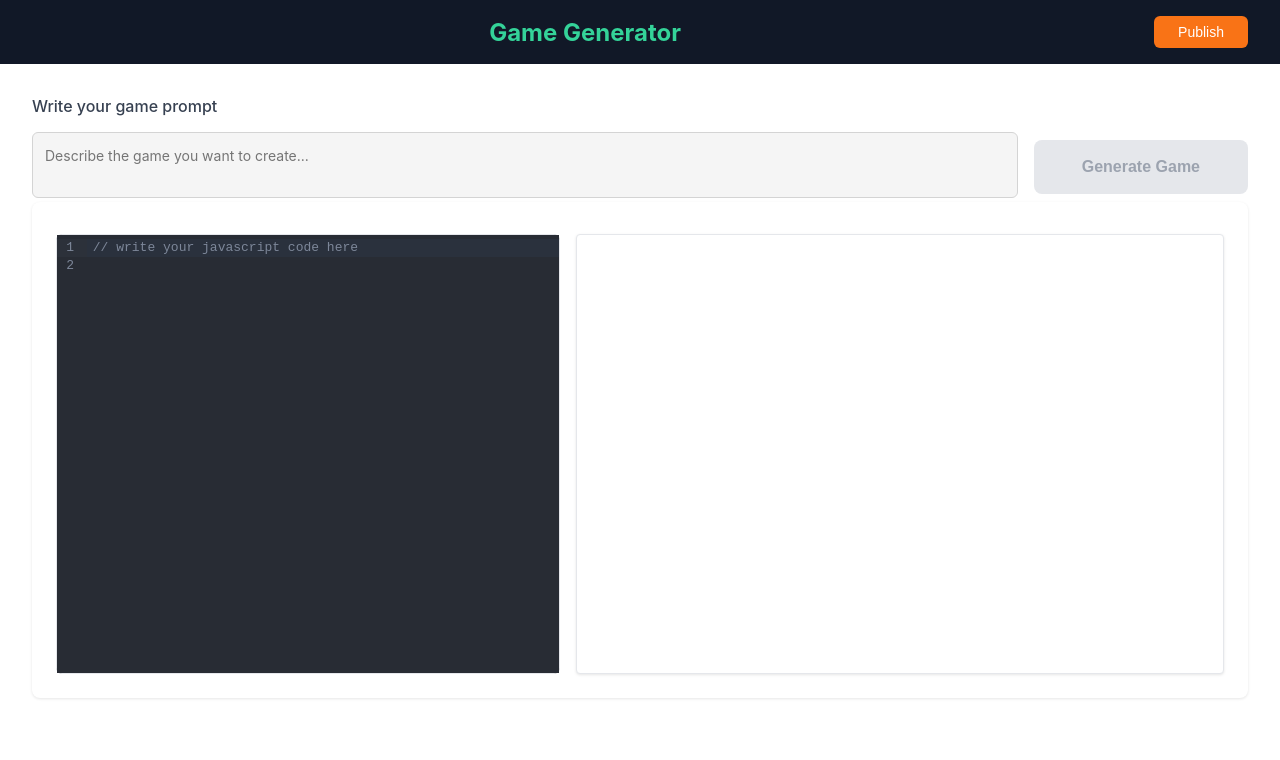
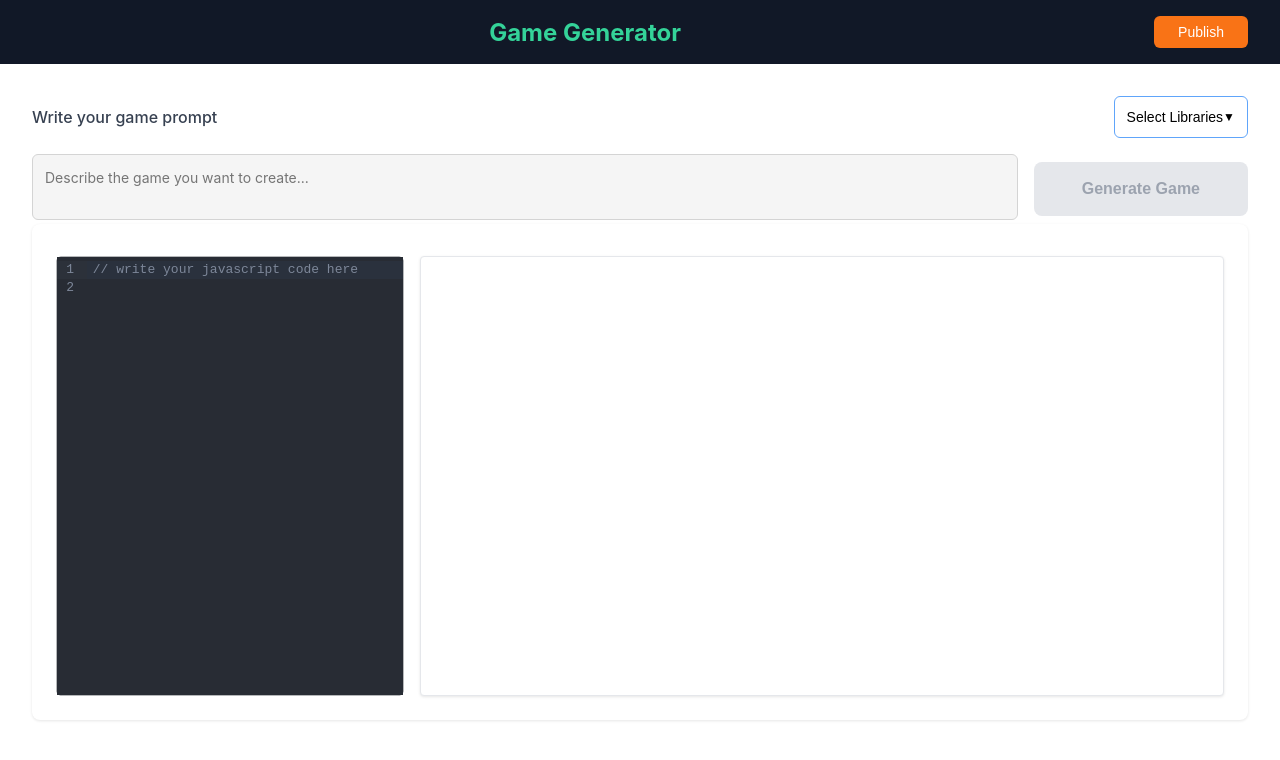
Before and after one commit to Vignesh-kumar-D/GameGenerator, a React (Create React App) app: page / in a window 1280 px wide. Shown: the top 760 px of the page. Built offline with nearby package versions, Linux system fonts and the light colour scheme.

Commit message:
added all the ui changes

```diff
--- a/src/App.module.css
+++ b/src/App.module.css
@@ -1,7 +1,7 @@
 .container {
   display: flex;
   flex-direction: column;
-  height: 100vh;
+  min-height: 100vh;
   width: 100%;
 }
 
@@ -9,6 +9,7 @@
   flex: 1;
   display: flex;
   padding: 2rem;
+  padding-bottom: 0;
   flex-direction: column;
   overflow: hidden;
 }
--- a/src/App.tsx
+++ b/src/App.tsx
@@ -3,13 +3,17 @@ import styles from './App.module.css';
 import Header from './components/Header';
 import Editor from './components/Editor';
 import Prompt from './components/Prompt';
+import { Library } from './utils/utils';
 
 function App() {
   const initialCode = '// write your javascript code here \n';
   const [javascriptCode, setJavascriptCode] = useState(initialCode);
+  const [selectedLibs, setSelectedLibs] = useState<Library[]>([]);
+
   const handleCodeChange = (newCode: string): void => {
     setJavascriptCode(newCode);
   };
+
   const handlePublish = () => {
     // For now, just log the code
     console.log('Publishing code:', javascriptCode);
@@ -21,11 +25,16 @@ function App() {
     <div className={styles.container}>
       <Header onPublish={handlePublish} />
       <main className={styles.main}>
-        <Prompt onSubmit={handlePromptSubmit} />
+        <Prompt
+          selectedLibs={selectedLibs}
+          onSubmit={handlePromptSubmit}
+          setSelectedLibs={setSelectedLibs}
+        />
         <div className={styles.content}>
           <Editor
             javascriptCode={javascriptCode}
             onCodeChange={handleCodeChange}
+            selectedLibraries={selectedLibs}
           />
         </div>
       </main>
--- a/src/components/Editor.module.css
+++ b/src/components/Editor.module.css
@@ -3,7 +3,6 @@
   flex-direction: column;
   width: 100%;
   gap: 1rem;
-  padding: 0 1rem 1rem;
   margin-top: 2rem;
 }
 
@@ -13,7 +12,7 @@
   /* Mobile: height is 60vh */
   height: 30vh;
   background-color: #282c34;
-  border: 1px solid #e5e7eb;
+  border: 1px solid #b5b7b9;
   border-radius: 0.375rem;
 }
 
@@ -60,12 +59,18 @@
 
   .editorPane {
     flex: 0.45;
+    max-width: 60vh;
     /* Tablet: height is 50vh */
     height: 50vh;
   }
 
   .previewPane {
-    flex: 0.55;
+    flex: 1;
+    /* Tablet: height is 50vh */
+    height: 50vh;
+  }
+  .previewIframe {
+    flex: 1;
     /* Tablet: height is 50vh */
     height: 50vh;
   }
--- a/src/components/Editor.tsx
+++ b/src/components/Editor.tsx
@@ -3,14 +3,19 @@ import { EditorView, basicSetup } from 'codemirror';
 import { javascript } from '@codemirror/lang-javascript';
 import { oneDark } from '@codemirror/theme-one-dark';
 import styles from './Editor.module.css';
-import { getSrc } from '../utils/utils';
+import { getSrc, Library } from '../utils/utils';
 
 interface EditorProps {
   onCodeChange: (code: string) => void;
   javascriptCode: string;
+  selectedLibraries: Library[];
 }
 
-const Editor: React.FC<EditorProps> = ({ onCodeChange, javascriptCode }) => {
+const Editor: React.FC<EditorProps> = ({
+  onCodeChange,
+  javascriptCode,
+  selectedLibraries,
+}) => {
   const [srcDoc, setSrcDoc] = useState<string>('');
   const editorRef = useRef<HTMLDivElement>(null);
   const viewRef = useRef<EditorView>();
@@ -59,12 +64,12 @@ const Editor: React.FC<EditorProps> = ({ onCodeChange, javascriptCode }) => {
   // Debounced preview update
   useEffect(() => {
     const timer = setTimeout(() => {
-      const html = getSrc(javascriptCode);
+      const html = getSrc(javascriptCode, selectedLibraries);
       setSrcDoc(html);
     }, 1000);
 
     return () => clearTimeout(timer);
-  }, [javascriptCode]);
+  }, [javascriptCode, selectedLibraries]);
 
   return (
     <div className={styles.editorContainer}>
--- a/src/components/Prompt.module.css
+++ b/src/components/Prompt.module.css
@@ -85,6 +85,88 @@
   box-shadow: none;
 }
 
+.librariesDropdown {
+  position: relative;
+}
+
+.dropdownTrigger {
+  width: 100%;
+  padding: 0.75rem;
+  background: white;
+  border: 1px solid #60a5fa;
+  border-radius: 0.375rem;
+  font-size: 0.875rem;
+  text-align: left;
+  cursor: pointer;
+  display: flex;
+  justify-content: space-between;
+  align-items: center;
+  transition: all 0.2s ease;
+}
+
+.dropdownTrigger:hover {
+  background: #f9fafb;
+}
+
+.dropdownArrow {
+  font-size: 0.75rem;
+  transition: transform 0.2s ease;
+}
+
+.dropdownArrow.open {
+  transform: rotate(180deg);
+}
+
+.dropdownMenu {
+  position: absolute;
+  top: calc(100% + 4px);
+  left: 0;
+  right: 0;
+  background: white;
+  border: 1px solid #e5e7eb;
+  border-radius: 0.375rem;
+  box-shadow: 0 4px 6px -1px rgba(0, 0, 0, 0.1);
+  z-index: 10;
+  max-height: 200px;
+  overflow-y: auto;
+}
+
+.dropdownItem {
+  padding: 0.75rem;
+  cursor: pointer;
+  display: flex;
+  align-items: center;
+  gap: 0.5rem;
+  transition: background 0.2s ease;
+}
+
+.dropdownItem:hover {
+  background: #f9fafb;
+}
+
+.dropdownItem.selected {
+  background: #f0f9ff;
+  color: #2563eb;
+}
+
+.checkbox {
+  width: 16px;
+  height: 16px;
+  border: 1px solid #e5e7eb;
+  border-radius: 4px;
+  display: flex;
+  align-items: center;
+  justify-content: center;
+  font-size: 0.75rem;
+  color: #2563eb;
+}
+
+.selected .checkbox {
+  background: #2563eb;
+  border-color: #2563eb;
+  color: white;
+}
+
 @media (min-width: 768px) {
   .formContainer {
     flex-direction: row;
@@ -93,4 +175,17 @@
   .submitButton {
     padding: 0.875rem 3rem;
   }
+  .dropdownMenu {
+    position: absolute;
+    top: 12;
+
+    max-height: 50vh;
+    border-radius: 1rem;
+    border-bottom: none;
+    box-shadow: 0 -4px 6px -1px rgba(0, 0, 0, 0.1);
+  }
+
+  .dropdownItem {
+    padding: 1rem;
+  }
 }
--- a/src/components/Prompt.tsx
+++ b/src/components/Prompt.tsx
@@ -1,14 +1,59 @@
-import React, { useState, useRef, useEffect } from 'react';
+import React, {
+  useState,
+  useRef,
+  useEffect,
+  Dispatch,
+  SetStateAction,
+} from 'react';
 import styles from './Prompt.module.css';
+import { Library } from '../utils/utils';
+
+const LIBRARIES: Library[] = [
+  {
+    id: 'pixi',
+    name: 'PixiJS',
+    cdn: 'https://cdnjs.cloudflare.com/ajax/libs/pixi.js/7.3.3/pixi.min.js',
+  },
+  {
+    id: 'p5',
+    name: 'p5.js',
+    cdn: 'https://cdnjs.cloudflare.com/ajax/libs/p5.js/1.9.0/p5.min.js',
+  },
+  {
+    id: 'phaser',
+    name: 'Phaser',
+    cdn: 'https://cdnjs.cloudflare.com/ajax/libs/phaser/3.70.0/phaser.min.js',
+  },
+];
 
 interface PromptProps {
   onSubmit: (prompt: string) => void;
+  setSelectedLibs: Dispatch<SetStateAction<Library[]>>;
+  selectedLibs: Library[];
 }
 
-const Prompt: React.FC<PromptProps> = ({ onSubmit }) => {
+const Prompt: React.FC<PromptProps> = ({
+  onSubmit,
+  setSelectedLibs,
+  selectedLibs,
+}) => {
   const [prompt, setPrompt] = useState('');
+  const [isDropdownOpen, setIsDropdownOpen] = useState(false);
   const textareaRef = useRef<HTMLTextAreaElement>(null);
+  const dropdownRef = useRef<HTMLDivElement>(null);
+  useEffect(() => {
+    const handleClickOutside = (event: MouseEvent) => {
+      if (
+        dropdownRef.current &&
+        !dropdownRef.current.contains(event.target as Node)
+      ) {
+        setIsDropdownOpen(false);
+      }
+    };
 
+    document.addEventListener('mousedown', handleClickOutside);
+    return () => document.removeEventListener('mousedown', handleClickOutside);
+  }, []);
   const adjustHeight = () => {
     const textarea = textareaRef.current;
     if (textarea) {
@@ -22,11 +67,23 @@ const Prompt: React.FC<PromptProps> = ({ onSubmit }) => {
     adjustHeight();
   };
 
+  const handleLibraryToggle = (library: Library) => {
+    setSelectedLibs((prev: Library[]) => {
+      const isSelected = prev.find((lib) => lib.id === library.id);
+      if (isSelected) {
+        return prev.filter((lib) => lib.id !== library.id);
+      } else {
+        return [...prev, library];
+      }
+    });
+  };
+
   const handleSubmit = (e: React.FormEvent<HTMLFormElement>) => {
     e.preventDefault();
     if (prompt.trim()) {
       onSubmit(prompt);
       setPrompt(''); // Clear form after submission
+      setSelectedLibs([]); // Reset library selection
     }
   };
 
@@ -36,9 +93,56 @@ const Prompt: React.FC<PromptProps> = ({ onSubmit }) => {
 
   return (
     <form onSubmit={handleSubmit} className={styles.promptContainer}>
-      <label htmlFor="gamePrompt" className={styles.label}>
-        Write your game prompt
-      </label>
+      <div
+        style={{
+          display: 'flex',
+          justifyContent: 'space-between',
+          gap: '1rem',
+          alignItems: 'center',
+        }}
+      >
+        <label htmlFor="gamePrompt" className={styles.label}>
+          Write your game prompt
+        </label>
+        <div className={styles.librariesDropdown} ref={dropdownRef}>
+          <button
+            type="button"
+            className={styles.dropdownTrigger}
+            onClick={() => setIsDropdownOpen(!isDropdownOpen)}
+          >
+            {selectedLibs.length
+              ? `${selectedLibs.length} Libraries selected`
+              : 'Select Libraries'}
+            <span
+              className={`${styles.dropdownArrow} ${
+                isDropdownOpen ? styles.open : ''
+              }`}
+            >
+              ▼
+            </span>
+          </button>
+          {isDropdownOpen && (
+            <div className={styles.dropdownMenu}>
+              {LIBRARIES.map((library) => (
+                <div
+                  key={library.id}
+                  className={`${styles.dropdownItem} ${
+                    selectedLibs.find((lib) => lib.id === library.id)
+                      ? styles.selected
+                      : ''
+                  }`}
+                  onClick={() => handleLibraryToggle(library)}
+                >
+                  <span className={styles.checkbox}>
+                    {selectedLibs.find((lib) => lib.id === library.id) && '✓'}
+                  </span>
+                  {library.name}
+                </div>
+              ))}
+            </div>
+          )}
+        </div>
+      </div>
       <div className={styles.formContainer}>
         <div className={styles.textareaWrapper}>
           <textarea
--- a/src/index.css
+++ b/src/index.css
@@ -1,5 +1,6 @@
 body {
   margin: 0;
+  overflow: hidden;
   font-family: -apple-system, BlinkMacSystemFont, 'Segoe UI', 'Roboto', 'Oxygen',
     'Ubuntu', 'Cantarell', 'Fira Sans', 'Droid Sans', 'Helvetica Neue',
     sans-serif;
--- a/src/utils/utils.ts
+++ b/src/utils/utils.ts
@@ -1,9 +1,20 @@
-export const getSrc = (code: string) => `
+export interface Library {
+  id: string;
+  name: string;
+  cdn: string;
+}
+export const getSrc = (code: string, selectedLibraries: Library[]) => {
+  const libraryScripts = selectedLibraries
+    .map((lib) => `<script src="${lib.cdn}"></script>`)
+    .join('\n');
+
+  return `
 <!DOCTYPE html>
 <html>
   <head>
     <meta charset="UTF-8">
     <meta name="viewport" content="width=device-width, initial-scale=1.0">
+    ${libraryScripts}
     <style>
       body {
         margin: 0;
@@ -44,3 +55,4 @@ export const getSrc = (code: string) => `
   </body>
 </html>
 `;
+};
```
